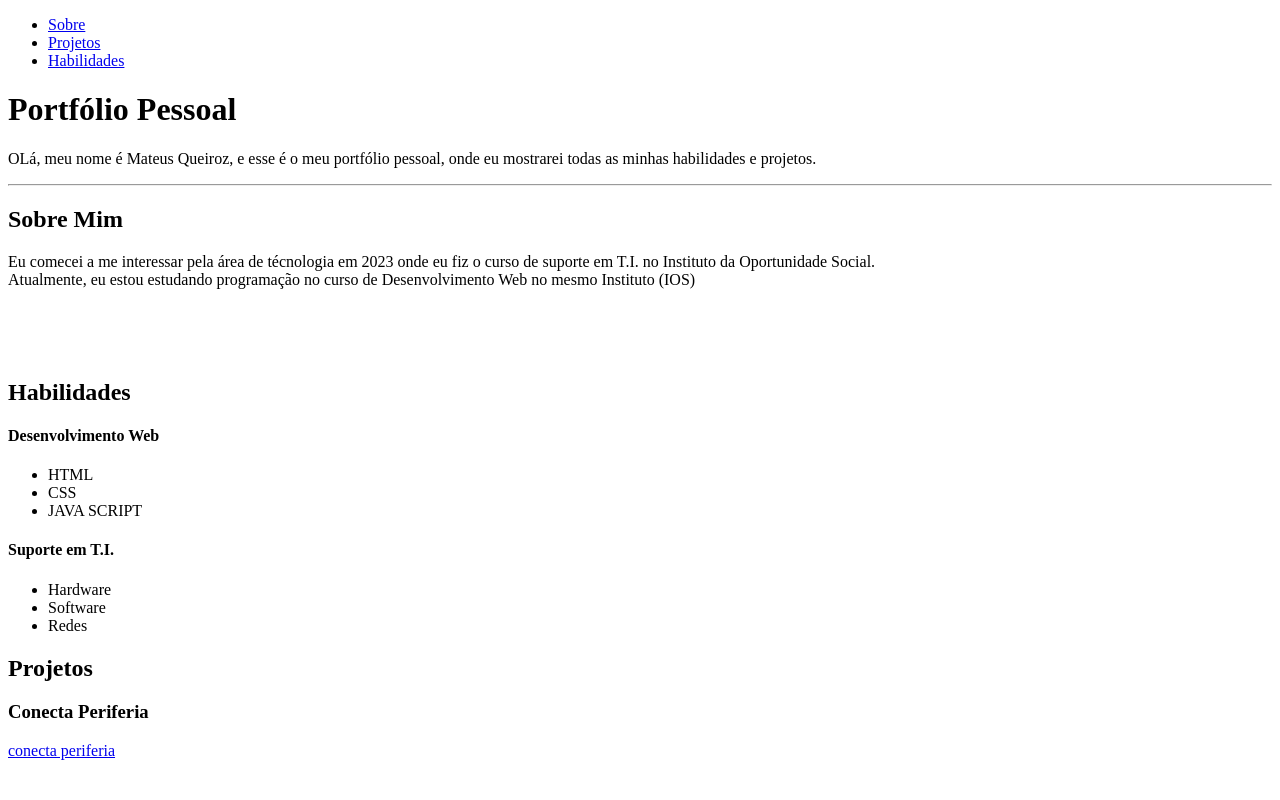
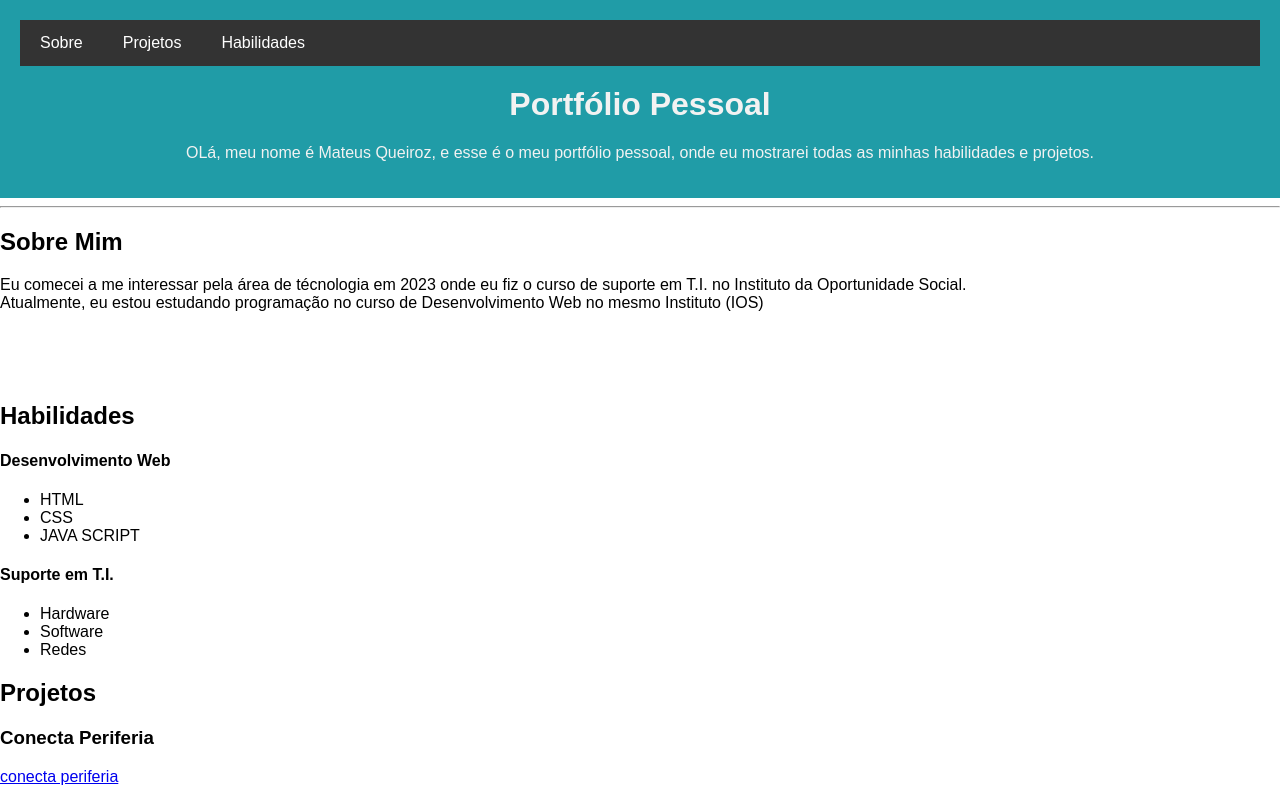
Before and after one commit to mateusqueirox/portfolioHTML, a plain HTML site: page index.html in a window 1280 px wide. Drawn offline with Linux system fonts and the light colour scheme.

Commit message:
adicionei css

```diff
--- a/index.html
+++ b/index.html
@@ -18,12 +18,17 @@
                     <li><a href="#habilidades">Habilidades</a></li>
                 </ul>
             </nav>
-    </header>
 
             <h1>Portfólio Pessoal </h1>
 
-    <p> OLá, meu nome é Mateus Queiroz, e esse é o meu portfólio pessoal, onde eu mostrarei todas as minhas habilidades e
+            <p> OLá, meu nome é Mateus Queiroz, e esse é o meu portfólio pessoal, onde eu mostrarei todas as minhas
+                habilidades e
                 projetos.</p>
+
+        </header>
+
+
+
 
     <hr>
 
@@ -66,9 +71,11 @@
 
         <h3>Conecta Periferia</h3>
 
-        <a href="https://1drv.ms/p/c/5a0e899a72f821ff/Ef8h-HKaiQ4ggFrGAAAAAAABZ1xZopYB_f1t2CCvzD2M4g" target="_blank">conecta periferia</a>
+        <a href="https://1drv.ms/p/c/5a0e899a72f821ff/Ef8h-HKaiQ4ggFrGAAAAAAABZ1xZopYB_f1t2CCvzD2M4g"
+            target="_blank">conecta periferia</a>
     </section>
 
+    <link rel="stylesheet" href="portfolio.css">
 
 </body>
 
--- /dev/null
+++ b/portfolio.css
@@ -0,0 +1,40 @@
+ body{
+    margin: 0;
+    font-family: Arial, Helvetica, sans-serif;
+ }
+
+
+ header{
+    background-color: #209ca7;
+    color: #f2f2f2;
+    padding: 20px;
+    text-align: center;
+}
+
+nav ul{
+    list-style: none;
+    margin: 0;
+    padding: 0;
+    overflow: hidden;
+    background-color: #333;
+}
+
+nav ul li{
+    float: left;
+}
+
+nav ul li a{
+    display: block;
+    color: white;
+    text-align: center;
+    padding: 14px 20px;
+    text-decoration: none;
+}
+
+nav ul li a:hover{
+    background-color: #666;
+}
+
+h1, p {
+    margin-top: 20px;
+}
```
Lines whose indentation alone changed are shown as unchanged.
